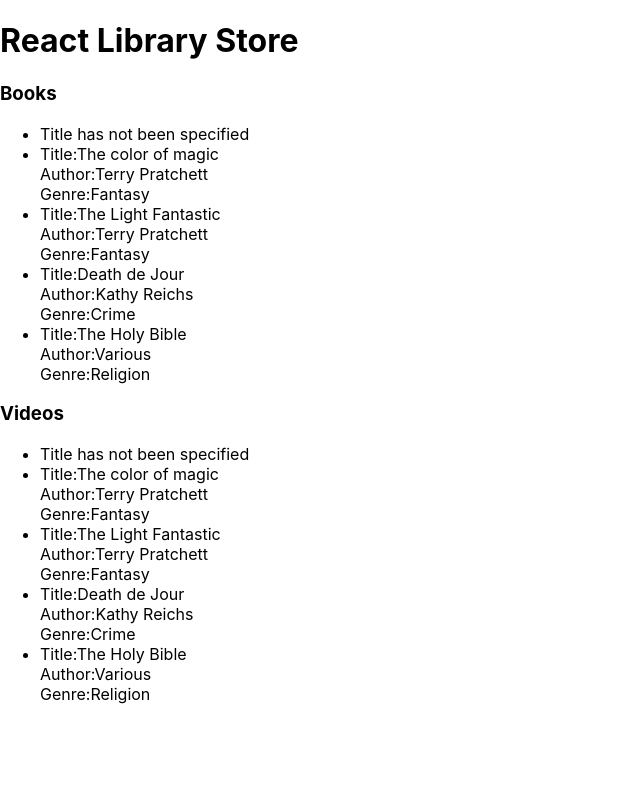
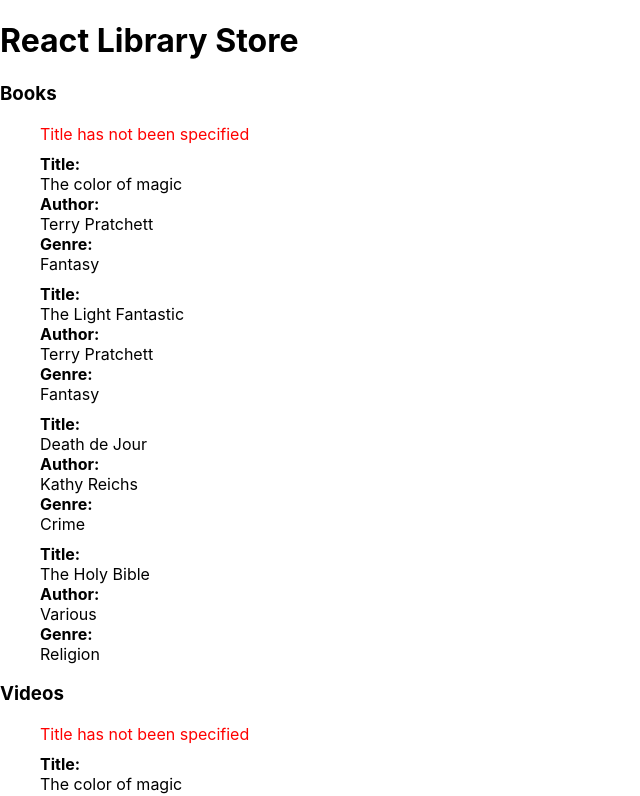
Before and after one commit to james4-daf/react-library-store-example, a React (Create React App) app: page / in a window 1280 px wide. Shown: the top 796 px of the page, without its empty margins (0-640 px from the left). Built offline with nearby package versions, Linux system fonts and the light colour scheme.

Commit message:
Styling basics

```diff
--- a/src/components/ErrorField.jsx
+++ b/src/components/ErrorField.jsx
@@ -3,7 +3,9 @@ import React from 'react';
 const ErrorField = ({ message }) => {
 	return (
 		<>
-			<div className='list-item-error'>{message}</div>
+			<div className='list-item-error' style={{ color: 'red' }}>
+				{message}
+			</div>
 		</>
 	);
 };
--- a/src/components/List.jsx
+++ b/src/components/List.jsx
@@ -2,36 +2,41 @@ import React from 'react';
 import ListItem from './ListItem';
 
 const List = ({ title }) => {
+	const listStyle = {
+		listStyleType: 'none',
+		marginBottom: '10px',
+	};
+
 	return (
 		<main>
 			<div>
 				<h3 className='list-title'>{title}</h3>
 				<ul>
-					<li>
+					<li style={listStyle}>
 						<ListItem title='' author='Terry Pratchett' genre='Fantasy' />
 					</li>
-					<li>
+					<li style={listStyle}>
 						<ListItem
 							title='The color of magic'
 							author='Terry Pratchett'
 							genre='Fantasy'
 						/>
 					</li>
-					<li>
+					<li style={listStyle}>
 						<ListItem
 							title='The Light Fantastic'
 							author='Terry Pratchett'
 							genre='Fantasy'
 						/>
 					</li>
-					<li>
+					<li style={listStyle}>
 						<ListItem
 							title='Death de Jour'
 							author='Kathy Reichs'
 							genre='Crime'
 						/>
 					</li>
-					<li>
+					<li style={listStyle}>
 						<ListItem
 							title='The Holy Bible'
 							author='Various'
--- /dev/null
+++ b/src/components/ListItemField.css
@@ -0,0 +1,3 @@
+.list-item-label {
+	font-weight: bold;
+}
--- a/src/components/ListItemField.jsx
+++ b/src/components/ListItemField.jsx
@@ -1,4 +1,5 @@
 import React from 'react';
+import './ListItemField.css';
 
 const ListItemField = ({ labelText, name, text, ...rest }) => {
 	let { className, ...inputProps } = rest;
@@ -8,8 +9,10 @@ const ListItemField = ({ labelText, name, text, ...rest }) => {
 	//The input props are any other properties we may want to pass down such as vidibility
 	return (
 		<div className={className} {...inputProps}>
-			<label htmlFor={name}>{labelText}</label>
-			<span name={name}>{text}</span>
+			<label className='list-item-label' htmlFor={name}>
+				{labelText}
+			</label>
+			<div name={name}>{text}</div>
 		</div>
 	);
 };
```
Also changed, not shown: 1 other file (tests, documents, lock files or other folders).
